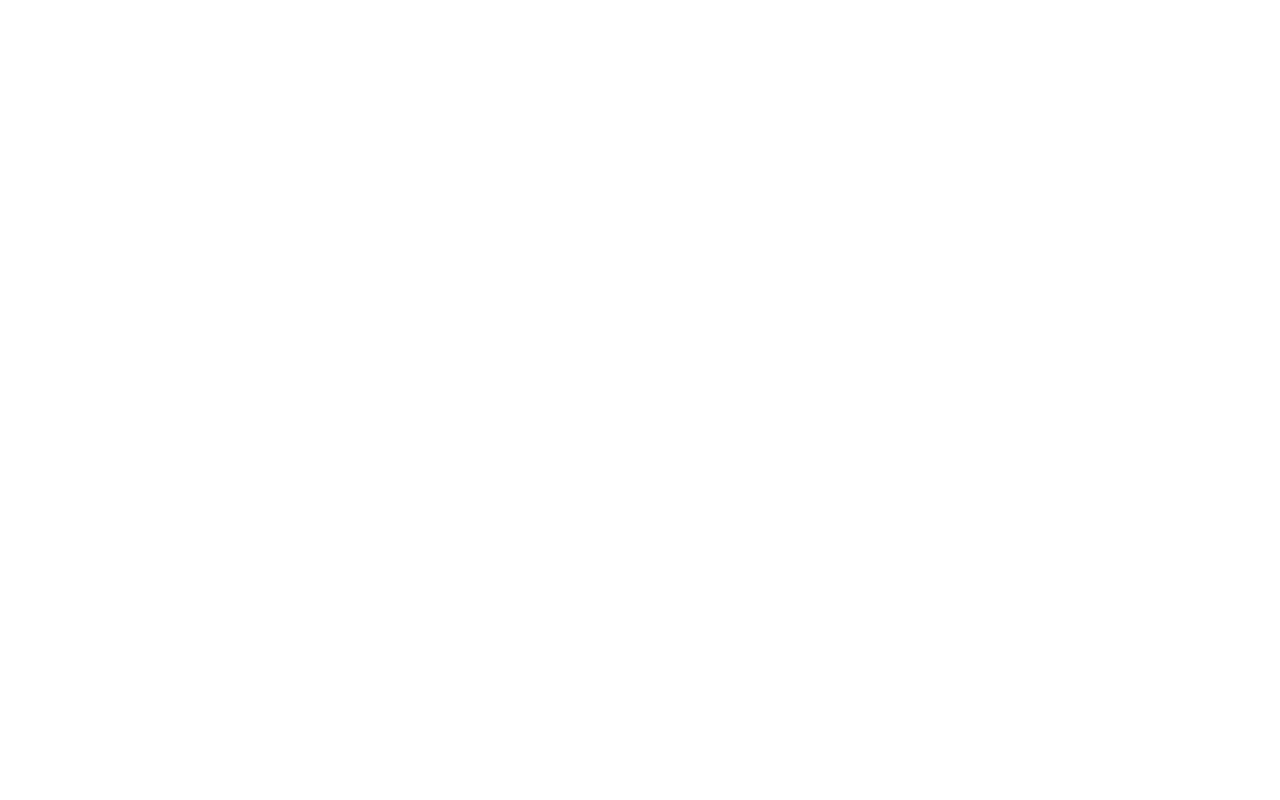
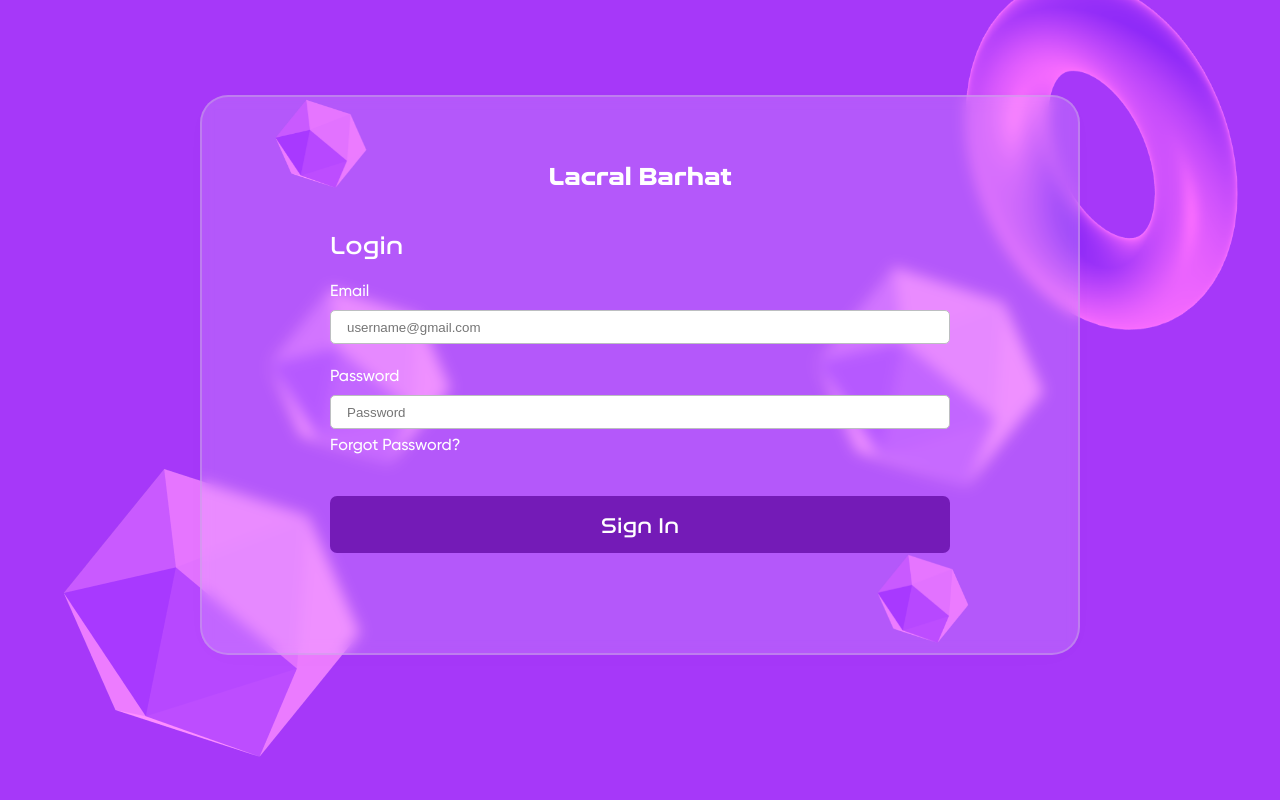
Before and after one commit to sabinamirzabekova/first-project, a plain HTML site: page index.html in a window 1280 px wide. Drawn offline with Linux system fonts and the light colour scheme.

Commit message:
Res-First

```diff
--- /dev/null
+++ b/css/global.css
@@ -0,0 +1,40 @@
+*,
+*::before,
+*::after {
+    box-sizing: border-box;
+}
+
+body {
+    min-inline-size: 375px;
+    max-inline-size: 1440px;
+    margin: 0 auto;
+}
+
+h1,
+h2,
+h3,
+h4,
+h5,
+h6,
+p {
+    margin: 0;
+}
+
+ul {
+    margin: 0;
+    padding: 0;
+    list-style: none;
+}
+
+picture {
+    margin: 0;
+    padding: 0;
+}
+
+button,
+a {
+    color: currentColor;
+    font-family: inherit;
+    font-size: inherit;
+    line-height: inherit;
+}
--- /dev/null
+++ b/css/style.css
@@ -0,0 +1,117 @@
+:root{
+    --font-family: "FWWC2023-Bold";
+    --second-family: "Gilroy-Medium";
+    --third-family: "FWW2023-SemiBold";
+    --white: #fff;
+    --purple: #A638F9;
+    --dark-purple: #741bb7;
+}
+
+body{
+    background-color: var(--purple);
+    margin: auto;
+    color: var(--white);
+    font-family: var(--second-family);
+    display: grid;
+}
+
+.image{
+    z-index: -1;
+    position: absolute;
+
+}
+
+.bublik{
+    width: 50vb;
+    height: 50vb;
+    right: 0px;
+}
+
+.odin{
+    bottom: 0;
+}
+
+.dva{
+    width: 10%;
+    z-index: 3;
+    left: 20%;
+    top: 10%;
+}
+
+.tri{
+    width: 20%;
+    top: 31%;
+    right: 62%;
+}
+
+.chetari{
+    width: 10%;
+    z-index: 3;
+    bottom: 18%;
+    right: 23%;
+}
+
+.pat{
+    width: 25%;
+    bottom: 35%;
+    right: 15%;
+}
+
+.menu{
+    margin: 95px 200px;
+    border-radius: 28px;
+    padding: 5% 10%;
+    z-index: 2;
+    background-color: rgba(255, 255, 255, 0.164);
+    box-shadow: 0 4px 30px rgba(0, 0, 0, 0.01);
+    backdrop-filter: blur(7px);
+    -webkit-backdrop-filter: blur(7px);
+    display: flex;
+    flex-direction: column;
+    gap: 40px;
+    height: 70vh;
+    border: 2px solid #c7a0e486;
+}
+
+.title{
+    font-family: var(--font-family);
+    font-size: 24px;
+    text-align: center;
+    text-align: center;
+    color: var(--white);
+}
+
+.title-second{
+    font-weight: 600;
+    font-family: var(--third-family);
+    font-size: 24px;
+}
+
+.input_container{
+    display: flex;
+    flex-direction: column;
+    gap: 24px;
+}
+
+.input{
+    border: 0.71px solid #bcbec0;
+    border-radius: 5px;
+    padding: 16px;
+    width: 100%;
+    height: 4vh;
+    margin-top: 8px;
+}
+
+.password{
+    margin-bottom: 8px;
+}
+
+.button{
+    border-radius: 7px;
+    padding: 16px 16px;
+    width: 100%;
+    background-color: var(--dark-purple);
+    border: none;
+    font-family: var(--third-family);
+    font-size: 130%;
+}
--- /dev/null
+++ b/fonts/fonts.css
@@ -0,0 +1,21 @@
+@font-face {
+    font-family: 'FWWC2023-Bold';
+    src: url(./FWWC2023-Bold.woff) format('woff');
+    font-weight: 700;
+    font-display: swap;
+}
+
+@font-face {
+    font-family: 'FWW2023-SemiBold';
+    src: url(./FWWC2023-SemiBold.woff) format('woff');
+    font-weight: 600;
+    font-display: swap;
+}
+
+@font-face {
+    font-family: 'Gilroy-Medium';
+    src: url(./Gilroy-Medium.woff) format('woff');
+    font-weight: 500;
+    font-style: normal;
+    font-display: swap;
+}
--- a/index.html
+++ b/index.html
@@ -4,14 +4,32 @@
     <meta charset="UTF-8">
     <meta name="viewport" content="width=device-width, initial-scale=1.0">
     <title>Document</title>
+    <link rel="stylesheet" href="./css/global.css">
+    <link rel="stylesheet" href="./fonts/fonts.css">
+    <link rel="stylesheet" href="./css/style.css">
 </head>
 <body>
-    <header class="header">
-        <nav></nav>
-    </header>
-    <main class="main">
-        <section></section>
-    </main>
-    <footer class="footer"></footer>
+    <img class="image bublik" src="./image/Thorus 1.png" alt="bublik">
+    <img class="image odin" src="./image/Icosahedron.png">
+    <img class="image dva" src="./image/Icosahedron.png">
+    <img class="image tri" src="./image/Icosahedron.png">
+    <img class="image chetari" src="./image/Icosahedron.png">
+    <img class="image pat" src="./image/Icosahedron.png">
+    <div class="menu">
+        <h1 class="title">Lacral Barhat</h1>
+        <div class="input_container">
+            <h2 class="title-second">Login</h2>
+            <section>
+                <p>Email</p>
+                <input class="input email_input" type="text" name="Email" placeholder="username@gmail.com">
+            </section>
+            <section>
+            <p>Password</p>
+            <input class="input password" type="text" name="Password" placeholder="Password"><br>
+            <a class="link_registration">Forgot Password?</a>
+            </section>
+        </div>
+        <button class="button">Sign In</button>
+    </div>
 </body>
 </html>
--- a/style.css
+++ /dev/null
@@ -1,3 +0,0 @@
-body{
-    margin: 0;
-}
```
Also changed, not shown: fonts/FWWC2023-Bold.woff (added), fonts/FWWC2023-SemiBold.woff (added), fonts/Gilroy-Medium.woff (added), image/Icosahedron.png (added), image/Thorus 1.png (added).
